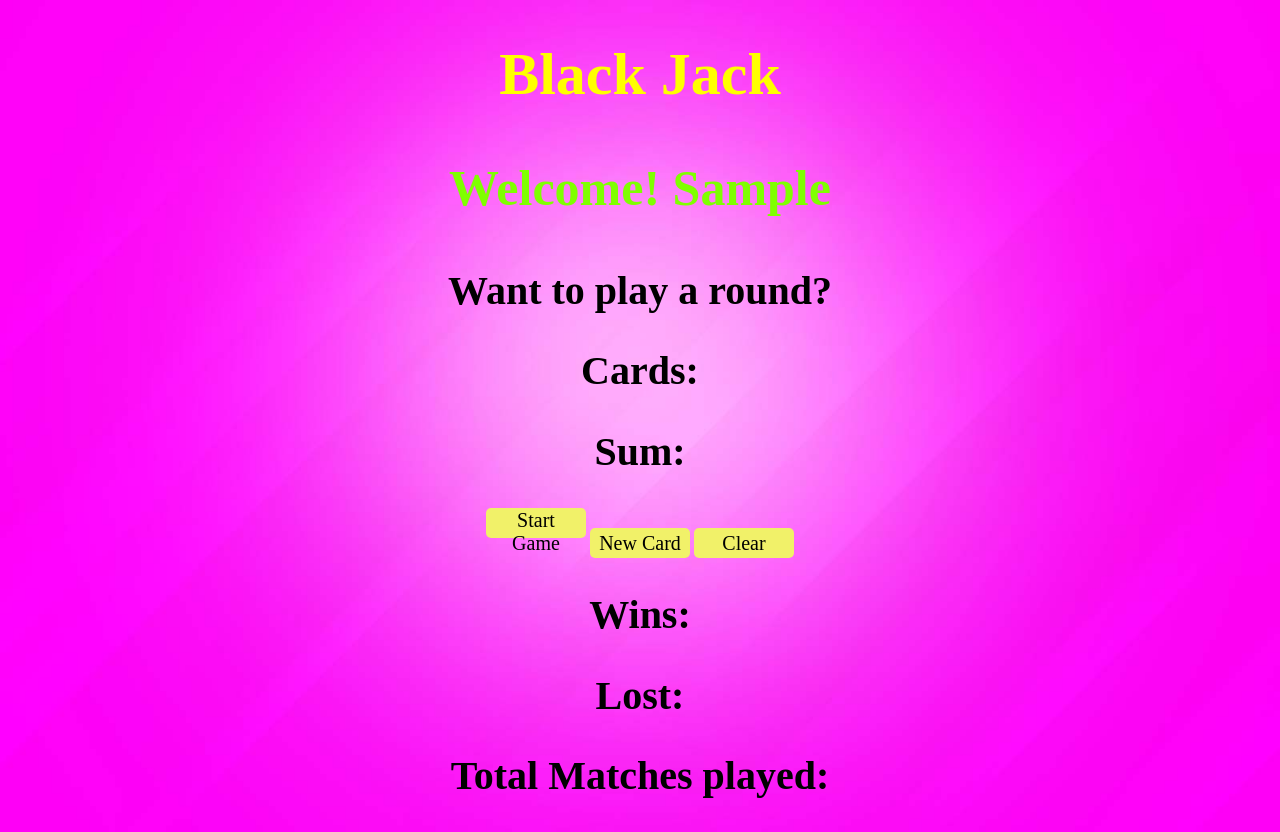
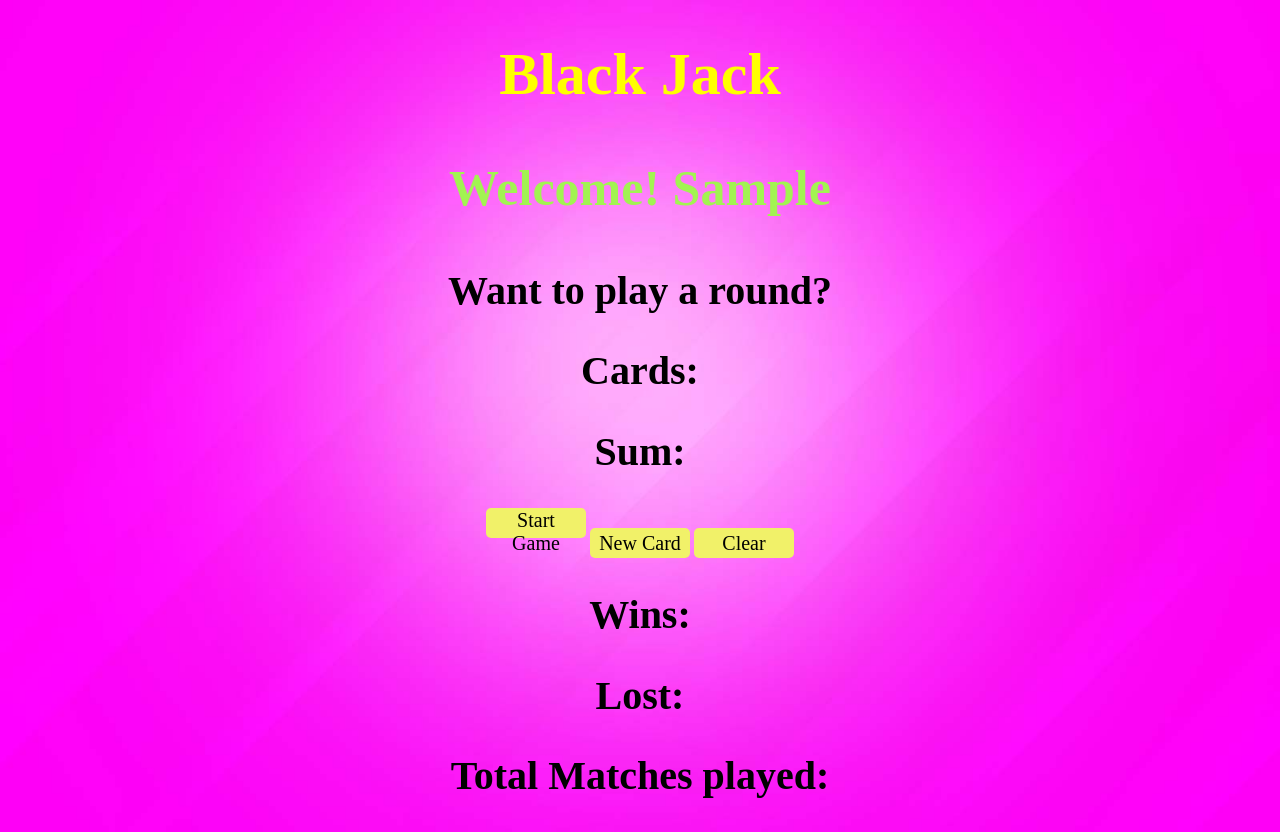
Before and after one commit to Venkat3135/Test_project31, a plain HTML site: page index1.html in a window 1280 px wide. Both pictures are taken after typing "Sample" into the empty fields and a click on the button "Submit". Drawn offline with Linux system fonts and the light colour scheme; files whose address does not match are found by name; a web font is replaced by a local one.

Commit message:
Coler change

```diff
--- a/style.css
+++ b/style.css
@@ -28,7 +28,7 @@ h2 {
 }
 
 h3 {
-    color: chartreuse;
+    color: rgb(162, 243, 82);
     font-size: 50px;
     font-family: myFont;
 
```
